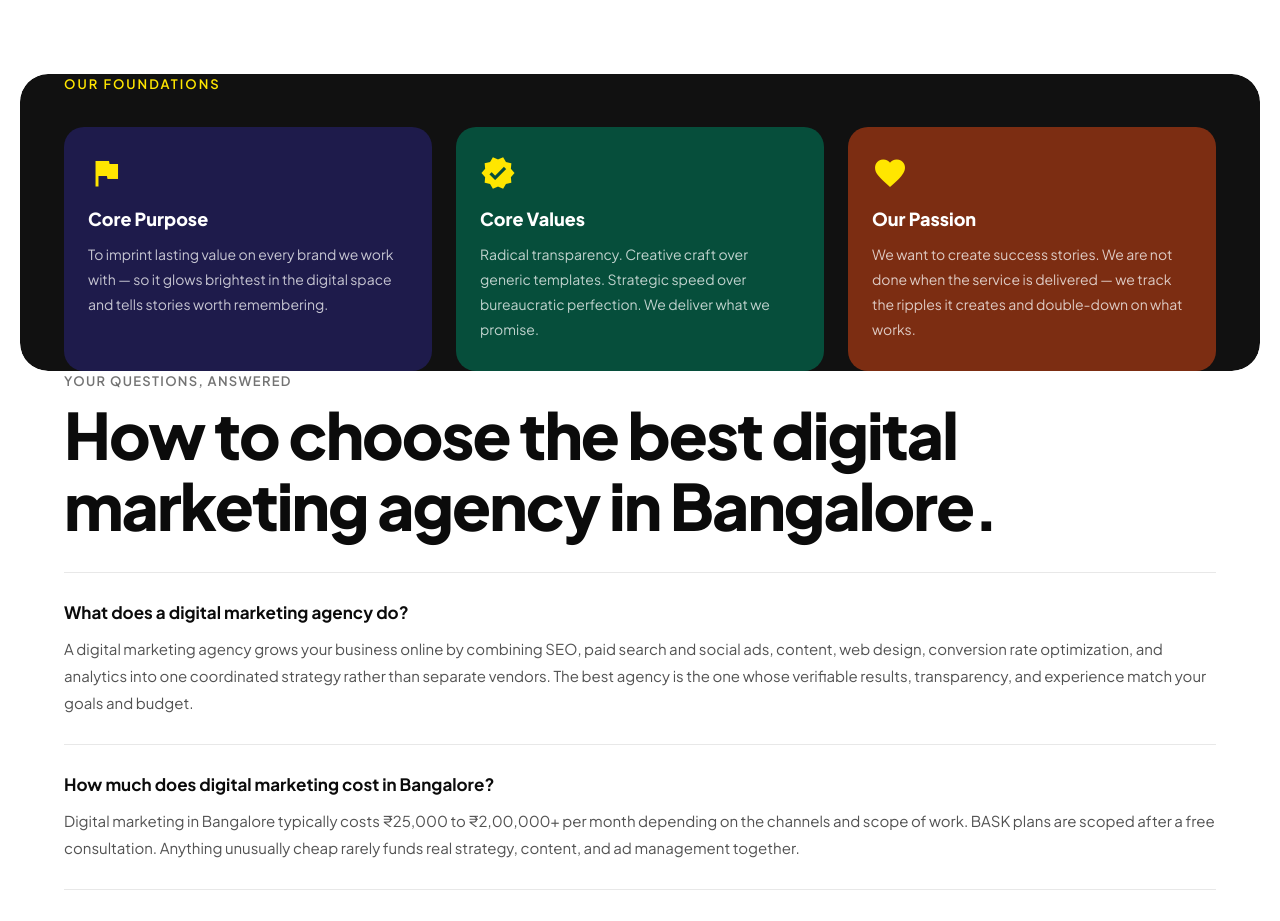
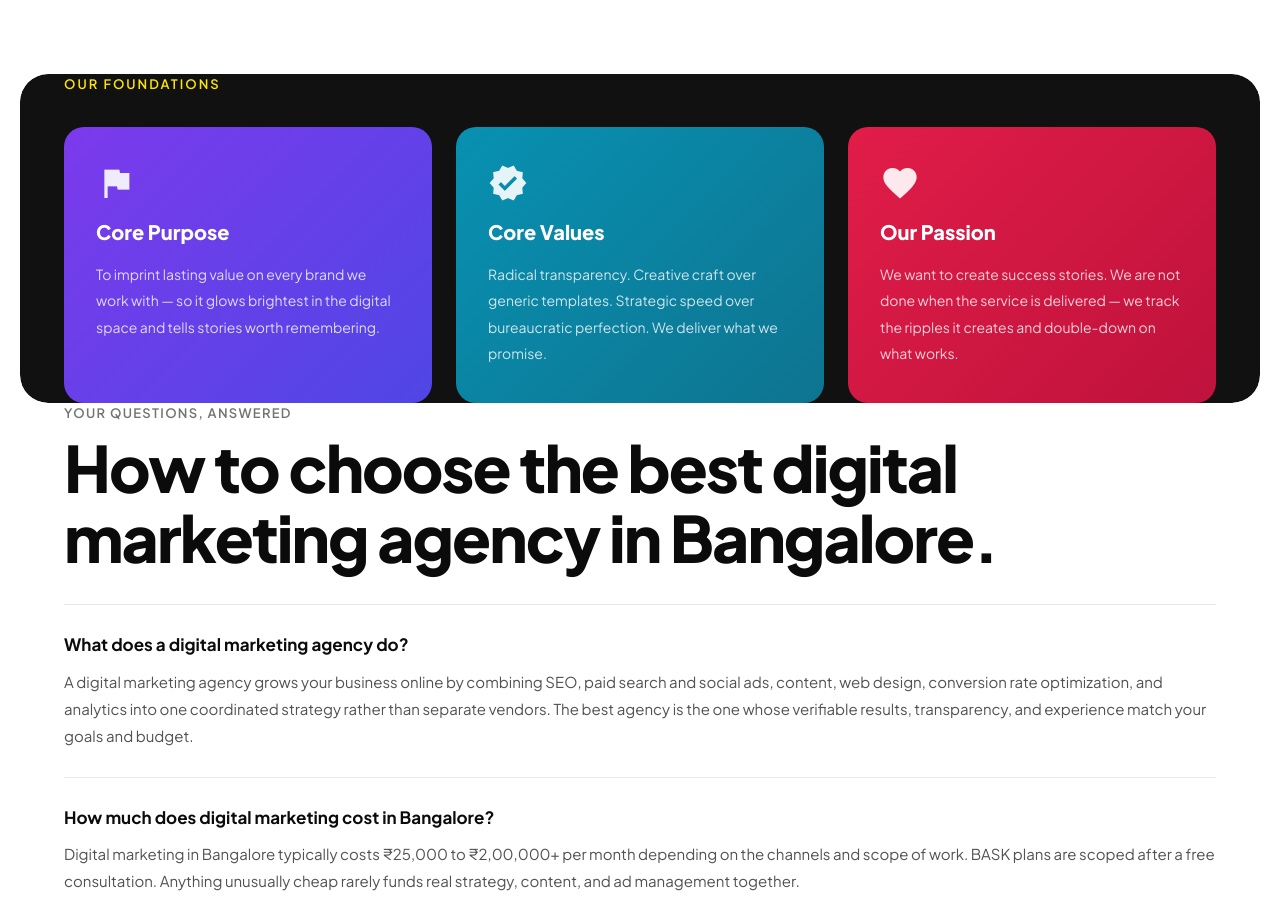
Before and after one commit to Murali000986/BASK_FINAL, a React (Vite) app in the folder frontend/: page /about in a window 1280 px wide. Shown: the part 1760-2681 px from the top of the page. Built offline with nearby package versions, Linux system fonts and the light colour scheme; no server answers.

Commit message:
fix: vivid gradient card colors + taller cards for About Foundations section

```diff
--- a/frontend/src/pages/About.jsx
+++ b/frontend/src/pages/About.jsx
@@ -76,14 +76,14 @@ export default function About() {
             <p className="bask-text-small fw-600 mb-8" style={{ color: '#FFE600', letterSpacing: 2 }}>OUR FOUNDATIONS</p>
             <div style={{ display: 'grid', gridTemplateColumns: 'repeat(auto-fit, minmax(260px, 1fr))', gap: 24, marginTop: 32 }}>
               {[
-                { title: 'Core Purpose', icon: 'flag', bg: '#1e1b4b', text: 'To imprint lasting value on every brand we work with — so it glows brightest in the digital space and tells stories worth remembering.' },
-                { title: 'Core Values', icon: 'verified', bg: '#064e3b', text: 'Radical transparency. Creative craft over generic templates. Strategic speed over bureaucratic perfection. We deliver what we promise.' },
-                { title: 'Our Passion', icon: 'favorite', bg: '#7c2d12', text: 'We want to create success stories. We are not done when the service is delivered — we track the ripples it creates and double-down on what works.' },
+                { title: 'Core Purpose', icon: 'flag', bg: 'linear-gradient(135deg, #7c3aed 0%, #4f46e5 100%)', text: 'To imprint lasting value on every brand we work with — so it glows brightest in the digital space and tells stories worth remembering.' },
+                { title: 'Core Values', icon: 'verified', bg: 'linear-gradient(135deg, #0891b2 0%, #0e7490 100%)', text: 'Radical transparency. Creative craft over generic templates. Strategic speed over bureaucratic perfection. We deliver what we promise.' },
+                { title: 'Our Passion', icon: 'favorite', bg: 'linear-gradient(135deg, #e11d48 0%, #be123c 100%)', text: 'We want to create success stories. We are not done when the service is delivered — we track the ripples it creates and double-down on what works.' },
               ].map(item => (
-                <div key={item.title} style={{ background: item.bg, borderRadius: 20, padding: '28px 24px' }}>
-                  <span className="material-icons" style={{ fontSize: 36, color: '#FFE600', marginBottom: 16, display: 'block' }}>{item.icon}</span>
-                  <h3 style={{ fontWeight: 800, fontSize: 18, marginBottom: 12, color: '#fff' }}>{item.title}</h3>
-                  <p style={{ fontSize: 14, lineHeight: 1.8, color: 'rgba(255,255,255,0.75)', margin: 0 }}>{item.text}</p>
+                <div key={item.title} style={{ background: item.bg, borderRadius: 20, padding: '36px 32px', minHeight: 240, display: 'flex', flexDirection: 'column', gap: 16 }}>
+                  <span className="material-icons" style={{ fontSize: 40, color: 'rgba(255,255,255,0.9)', display: 'block' }}>{item.icon}</span>
+                  <h3 style={{ fontWeight: 800, fontSize: 20, margin: 0, color: '#fff' }}>{item.title}</h3>
+                  <p style={{ fontSize: 14, lineHeight: 1.9, color: 'rgba(255,255,255,0.8)', margin: 0 }}>{item.text}</p>
                 </div>
               ))}
             </div>
```
